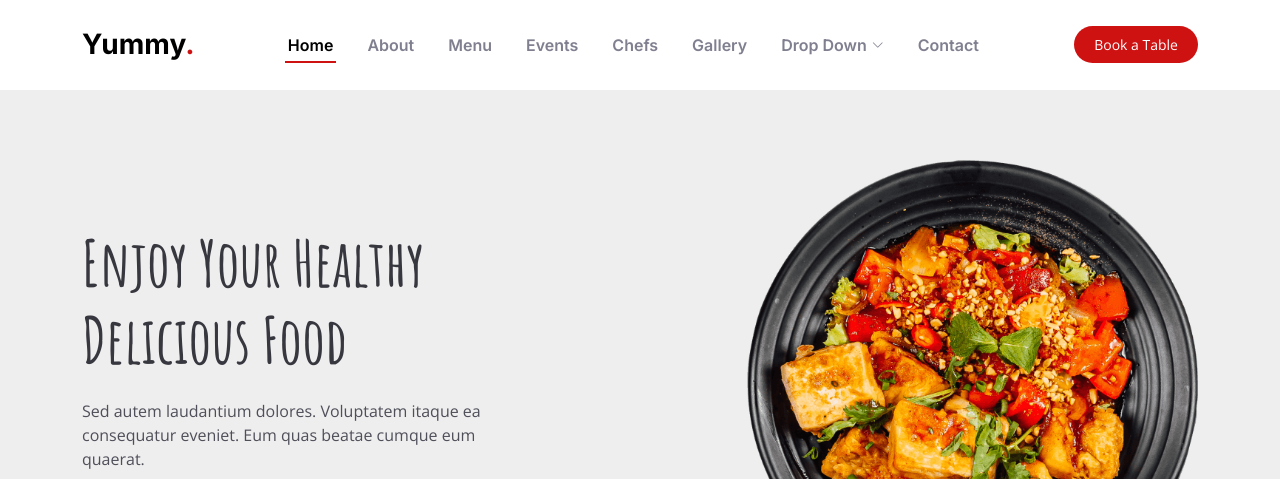
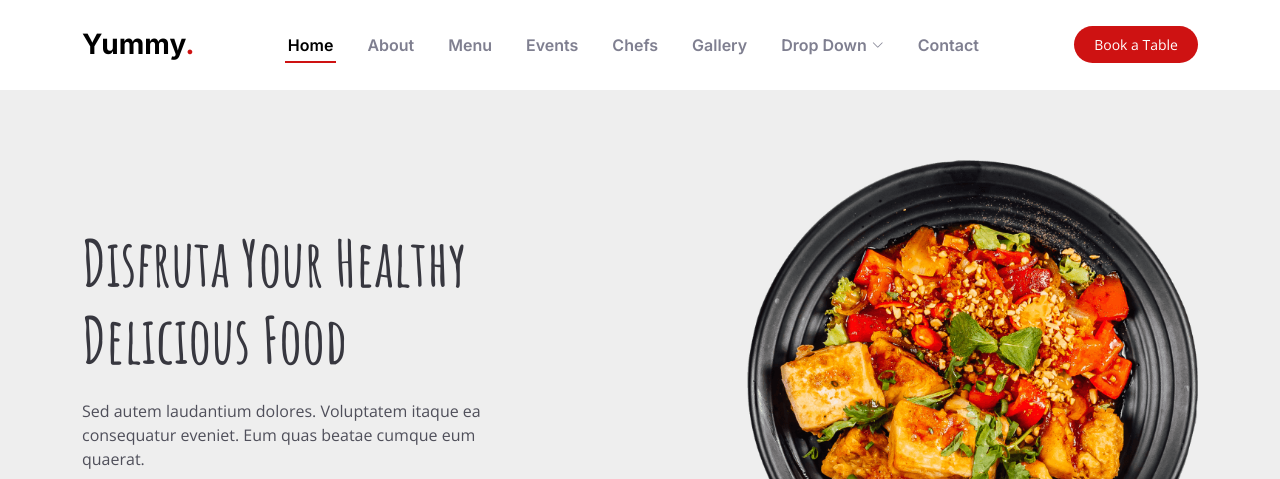
Before and after one commit to Sergio8251/Fronted-Git, a plain HTML site: page index.html in a window 1280 px wide. Shown: the top 479 px of the page. Drawn offline with nearby package versions, Linux system fonts and the light colour scheme.

Commit message:
Editando enunciado en inicio

```diff
--- a/index.html
+++ b/index.html
@@ -89,7 +89,7 @@
     <div class="container">
       <div class="row justify-content-between gy-5">
         <div class="col-lg-5 order-2 order-lg-1 d-flex flex-column justify-content-center align-items-center align-items-lg-start text-center text-lg-start">
-          <h2 data-aos="fade-up">Enjoy Your Healthy<br>Delicious Food</h2>
+          <h2 data-aos="fade-up">Disfruta Your Healthy<br>Delicious Food</h2>
           <p data-aos="fade-up" data-aos-delay="100">Sed autem laudantium dolores. Voluptatem itaque ea consequatur eveniet. Eum quas beatae cumque eum quaerat.</p>
           <div class="d-flex" data-aos="fade-up" data-aos-delay="200">
             <a href="#book-a-table" class="btn-book-a-table">Book a Table</a>
```
